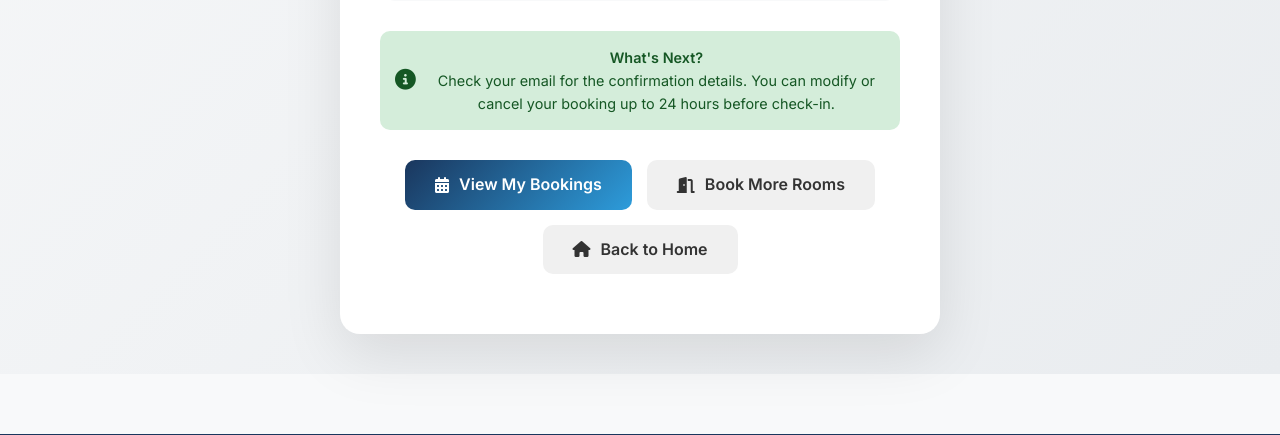
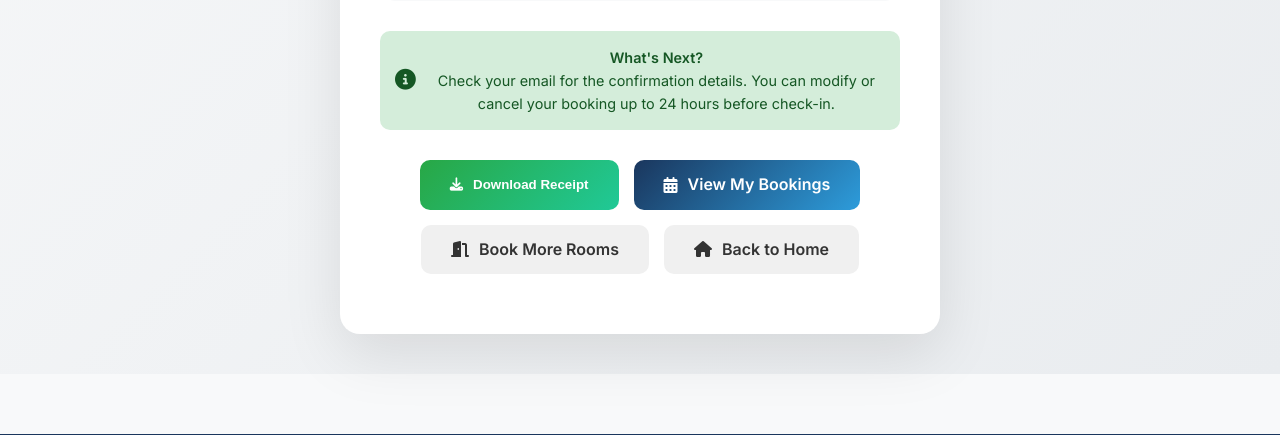
Before and after one commit to ajithkumar31082004-bit/AWS_Blissful-_Abodes, a Flask app: template templates/success.html in a window 1280 px wide. Shown: the part 714-1149 px from the top of the page. Run offline with Flask 3, Linux system fonts and the light colour scheme; the template is opened without the code that fills it, so the values that code supplies are empty; some libraries are stand-ins or nearby versions.

Commit message:
Add Download Receipt feature to booking confirmation page

```diff
--- a/templates/success.html
+++ b/templates/success.html
@@ -219,6 +219,9 @@ Abodes{% endblock %} {% block extra_css %}
     </div>
 
     <div class="action-buttons">
+      <button onclick="downloadReceipt()" class="action-btn btn-primary-action" style="background: linear-gradient(135deg, #28a745, #20c997);">
+        <i class="fas fa-download"></i> Download Receipt
+      </button>
       <a
         href="{{ url_for('my_bookings') }}"
         class="action-btn btn-primary-action"
@@ -235,6 +238,8 @@ Abodes{% endblock %} {% block extra_css %}
   </div>
 </div>
 {% endblock %} {% block extra_js %}
+<script src="https://cdnjs.cloudflare.com/ajax/libs/html2canvas/1.4.1/html2canvas.min.js"></script>
+<script src="https://cdnjs.cloudflare.com/ajax/libs/jspdf/2.5.1/jspdf.umd.min.js"></script>
 <script>
   document.addEventListener("DOMContentLoaded", function () {
     // Display booking confirmation message
@@ -243,5 +248,45 @@ Abodes{% endblock %} {% block extra_css %}
     // Optional: Auto-scroll to top
     window.scrollTo(0, 0);
   });
+
+  function downloadReceipt() {
+      const element = document.querySelector('.success-container');
+      const actionButtons = document.querySelector('.action-buttons');
+
+      // Hide buttons temporarily for the screenshot
+      actionButtons.style.display = 'none';
+
+      showToast("Generating receipt...", "info");
+
+      html2canvas(element, {
+          scale: 2,
+          useCORS: true,
+          logging: false,
+          backgroundColor: '#ffffff'
+      }).then(canvas => {
+          // Show buttons again
+          actionButtons.style.display = 'flex';
+
+          const imgData = canvas.toDataURL('image/png');
+          const { jsPDF } = window.jspdf;
+          const pdf = new jsPDF('p', 'mm', 'a4');
+
+          const imgWidth = 210; // A4 width in mm
+          const pageHeight = 297; // A4 height in mm
+          const imgHeight = (canvas.height * imgWidth) / canvas.width;
+          let heightLeft = imgHeight;
+          let position = 0;
+
+          pdf.addImage(imgData, 'PNG', 0, position, imgWidth, imgHeight);
+          pdf.save('Booking_Receipt_{{ booking_id[:12]|upper }}.pdf');
+
+          showToast("Receipt downloaded successfully!", "success");
+      }).catch(err => {
+          // Show buttons again in case of error
+          actionButtons.style.display = 'flex';
+          console.error('Error generating receipt:', err);
+          showToast("Failed to generate receipt", "error");
+      });
+  }
 </script>
 {% endblock %}
```
